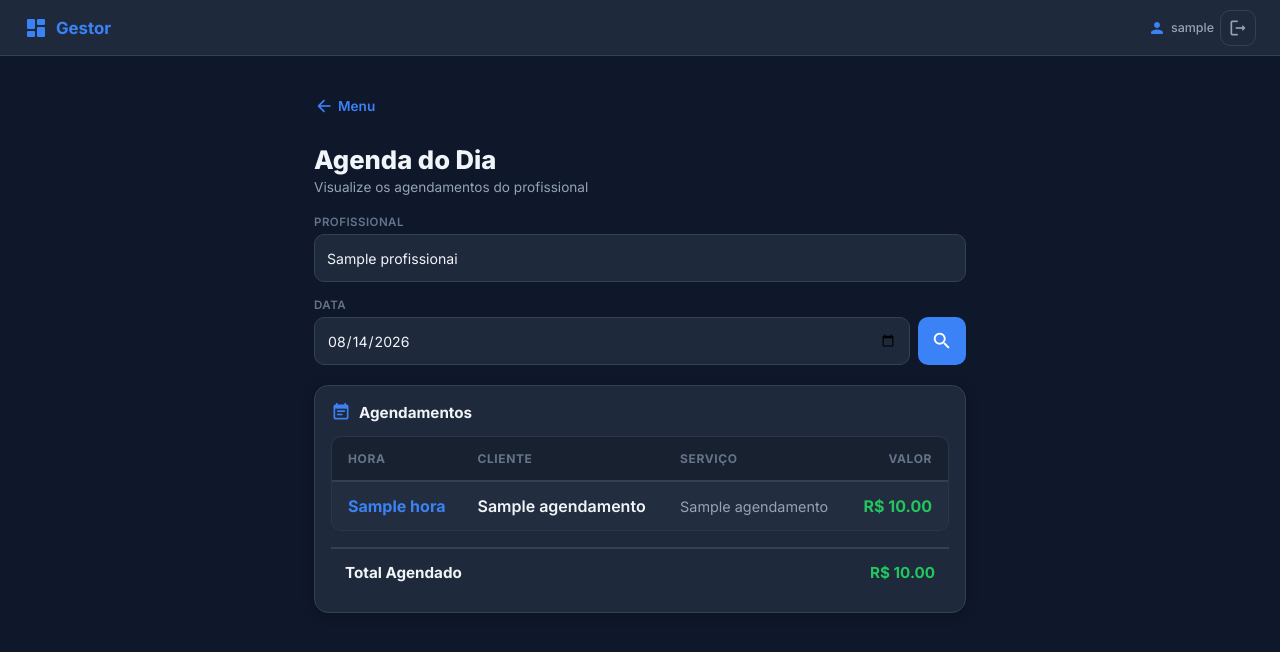
After one commit to darionatal/gestor, a Flask app: page /agenda-dia in a window 1280 px wide. The commit adds this page. Shown: the top 652 px of the page. Run offline with Flask 3, Linux system fonts and the light colour scheme; the visitor is signed in with stand-in values (Sample User, id 1); a database or web service that is not in the repository returns one stand-in record (values such as "Sample title"); some libraries are stand-ins or nearby versions.

Commit message:
ajuste agenda do dia.

```diff
--- a/app.py
+++ b/app.py
@@ -359,6 +359,65 @@ def comissao():
                            data_inicio=data_inicio,
                            data_fim=data_fim,
                            apenas_pendentes=apenas_pendentes)
+# ──────────────────────────── AGENDA DO DIA ────────────────────────────
+
+@app.route('/agenda-dia')
+def agenda_dia():
+    if not session.get('logged_in'):
+        return redirect(url_for('login'))
+
+    id_prestador = session.get('id_prestador')
+    profissional_logado = session.get('profissional_id')
+
+    data_selecionada = request.args.get('data', date.today().isoformat())
+    profissional_selecionado = request.args.get('profissional_id', profissional_logado)
+
+    conn = None
+    profissionais = []
+    agenda = []
+    total_valor = 0.0
+
+    try:
+        conn = get_conn()
+        cur = conn.cursor()
+
+        # Lista de profissionais
+        cur.execute("SELECT id, nome FROM profissionais WHERE id_prestador = %s and ativo=true and operacao=true  ORDER BY nome", (id_prestador,))
+        for row in cur.fetchall():
+            profissionais.append({'id': row[0], 'nome': row[1]})
+
+        # Agendamentos
+        cur.execute("""
+            SELECT a.hora, c.nome AS cliente_nome, p.descricao AS servico_nome, a.valor
+            FROM agendamentos a
+            LEFT JOIN clientes c ON a.cliente_id = c.id
+            LEFT JOIN produtos p ON a.produto_id = p.id
+            WHERE a.profissional_id = %s AND a.data = %s AND a.id_prestador = %s
+            ORDER BY a.hora
+        """, (profissional_selecionado, data_selecionada, id_prestador))
+
+        for row in cur.fetchall():
+            valor = float(row[3]) if row[3] is not None else 0.0
+            agenda.append({
+                'hora': row[0],
+                'cliente_nome': formatar_nome_cliente(row[1]) if row[1] else 'Cliente não informado',
+                'servico_nome': row[2] or 'Serviço não informado',
+                'valor': valor
+            })
+            total_valor += valor
+
+        cur.close()
+    except Exception as e:
+        logging.error(f"Erro ao buscar agenda do dia: {e}")
+    finally:
+        put_conn(conn)
+
+    return render_template('agenda_dia.html',
+                           agenda=agenda,
+                           profissionais=profissionais,
+                           profissional_selecionado=profissional_selecionado,
+                           data_selecionada=data_selecionada,
+                           total_valor=total_valor)
 
 
 # ──────────────────────────── INICIALIZADOR PRODUCTION ────────────────────────────
--- /dev/null
+++ b/templates/agenda_dia.html
@@ -0,0 +1,224 @@
+{% extends "base.html" %}
+
+{% block title %}Agenda do Dia · Gestor{% endblock %}
+
+{% block extra_css %}
+<style>
+.date-range {
+    display: flex;
+    gap: 8px;
+    margin-bottom: 20px;
+    flex-wrap: wrap;
+}
+
+.date-field, .prof-field {
+    flex: 1;
+    min-width: 0;
+    display: flex;
+    flex-direction: column;
+    gap: 5px;
+}
+
+.date-field label, .prof-field label {
+    font-size: 0.72rem;
+    font-weight: 600;
+    color: var(--text-muted);
+    text-transform: uppercase;
+    letter-spacing: 0.04em;
+}
+
+.date-field input[type="date"], .prof-field select {
+    width: 100%;
+    background: var(--bg-card);
+    border: 1px solid var(--border);
+    color: var(--text-primary);
+    padding: 12px 12px;
+    border-radius: var(--radius-sm);
+    font-family: inherit;
+    font-size: 0.88rem;
+    outline: none;
+    min-height: 48px;
+    -webkit-appearance: none;
+    transition: border-color 0.2s;
+}
+
+.date-field input[type="date"]:focus, .prof-field select:focus {
+    border-color: var(--accent);
+}
+
+.btn-search {
+    display: flex;
+    align-items: flex-end;
+}
+
+.btn-search button {
+    display: flex;
+    align-items: center;
+    justify-content: center;
+    width: 48px;
+    height: 48px;
+    background: var(--accent);
+    color: #fff;
+    border: none;
+    border-radius: var(--radius-sm);
+    cursor: pointer;
+    flex-shrink: 0;
+    -webkit-tap-highlight-color: transparent;
+}
+
+.btn-search button:active {
+    background: var(--accent-hover);
+}
+
+.btn-search button .material-icons-round { font-size: 22px; }
+
+/* Agenda Table */
+.agenda-table-wrapper {
+    width: 100%;
+    overflow-x: auto;
+    margin-top: 10px;
+    border-radius: var(--radius-sm);
+    border: 1px solid rgba(51, 65, 85, 0.6);
+}
+
+.agenda-table {
+    width: 100%;
+    border-collapse: collapse;
+    min-width: 500px;
+    text-align: left;
+}
+
+.agenda-table th, .agenda-table td {
+    padding: 14px 16px;
+    border-bottom: 1px solid rgba(51, 65, 85, 0.4);
+}
+
+.agenda-table th {
+    background: rgba(0, 0, 0, 0.2);
+    font-size: 0.75rem;
+    font-weight: 700;
+    text-transform: uppercase;
+    color: var(--text-muted);
+    letter-spacing: 0.05em;
+    border-bottom: 2px solid rgba(51, 65, 85, 0.8);
+}
+
+.agenda-table td {
+    background: rgba(255, 255, 255, 0.02);
+}
+
+.agenda-table tr:last-child td {
+    border-bottom: none;
+}
+
+.agenda-table tr:hover td {
+    background: rgba(255, 255, 255, 0.05);
+}
+
+.cell-hora {
+    font-weight: 700;
+    color: var(--accent);
+    white-space: nowrap;
+    width: 80px;
+}
+
+.cell-cliente {
+    font-weight: 600;
+    color: var(--text-primary);
+}
+
+.cell-servico {
+    color: var(--text-secondary);
+    font-size: 0.9rem;
+}
+
+.cell-valor {
+    font-weight: 700;
+    color: var(--success);
+    white-space: nowrap;
+    text-align: right;
+}
+.agenda-table th.right-align {
+    text-align: right;
+}
+</style>
+{% endblock %}
+
+{% block content %}
+<a href="{{ url_for('dashboard') }}" class="back-link animate-in">
+    <span class="material-icons-round">arrow_back</span>
+    Menu
+</a>
+
+<div class="page-header animate-in">
+    <h1>Agenda do Dia</h1>
+    <p>Visualize os agendamentos do profissional</p>
+</div>
+
+<!-- Filtros -->
+<form method="get" class="date-range animate-in">
+    <div style="display: flex; gap: 8px; width: 100%; margin-bottom: 8px;">
+        <div class="prof-field">
+            <label for="profissional_id">Profissional</label>
+            <select id="profissional_id" name="profissional_id">
+                {% for prof in profissionais %}
+                <option value="{{ prof.id }}" {% if prof.id|string == profissional_selecionado|string %}selected{% endif %}>{{ prof.nome }}</option>
+                {% endfor %}
+            </select>
+        </div>
+    </div>
+    <div style="display: flex; gap: 8px; width: 100%;">
+        <div class="date-field">
+            <label for="data">Data</label>
+            <input type="date" id="data" name="data" value="{{ data_selecionada }}">
+        </div>
+        <div class="btn-search">
+            <button type="submit" aria-label="Consultar">
+                <span class="material-icons-round">search</span>
+            </button>
+        </div>
+    </div>
+</form>
+
+<div class="card animate-in">
+    <div class="section-title">
+        <span class="material-icons-round">event_note</span>
+        Agendamentos
+    </div>
+
+    {% if agenda %}
+    <div class="agenda-table-wrapper">
+        <table class="agenda-table">
+            <thead>
+                <tr>
+                    <th>Hora</th>
+                    <th>Cliente</th>
+                    <th>Serviço</th>
+                    <th class="right-align">Valor</th>
+                </tr>
+            </thead>
+            <tbody>
+                {% for item in agenda %}
+                <tr>
+                    <td class="cell-hora">{{ item.hora }}</td>
+                    <td class="cell-cliente">{{ item.cliente_nome or 'Cliente não informado' }}</td>
+                    <td class="cell-servico">{{ item.servico_nome or 'Serviço não informado' }}</td>
+                    <td class="cell-valor">R$ {{ "%.2f"|format(item.valor) }}</td>
+                </tr>
+                {% endfor %}
+            </tbody>
+        </table>
+    </div>
+
+    <div class="card-total" style="margin-top: 16px;">
+        <span>Total Agendado</span>
+        <span class="card-total-value green">R$ {{ "%.2f"|format(total_valor) }}</span>
+    </div>
+    {% else %}
+    <div class="empty-state">
+        <span class="material-icons-round">event_busy</span>
+        <p>Nenhum agendamento para esta data</p>
+    </div>
+    {% endif %}
+</div>
+{% endblock %}
--- a/version.py
+++ b/version.py
@@ -1,3 +1,3 @@
 # versão controle
 # version.py
-__version__ = "1.0.2"
+__version__ = "1.0.3"
```
Also changed, not shown: templates/dashboard.html (+12 -0 lines).
